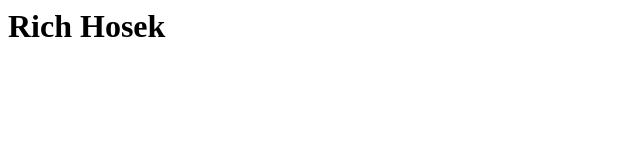
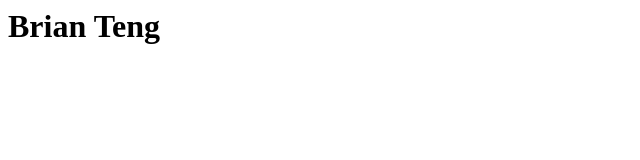
Before and after one commit to BETeng/BETeng.github.io, a plain HTML site: page index.html in a window 1280 px wide. Shown: the full height of the page, 0-640 px from the left. Drawn offline with Linux system fonts and the light colour scheme.

Commit message:
Update index.html

```diff
--- a/index.html
+++ b/index.html
@@ -4,6 +4,6 @@
 <title>PERSONAL PAGE</title>
 </head>
 <body>
-<h1>Rich Hosek</h1>
+<h1>Brian Teng</h1>
 </body>
 </html>
```
